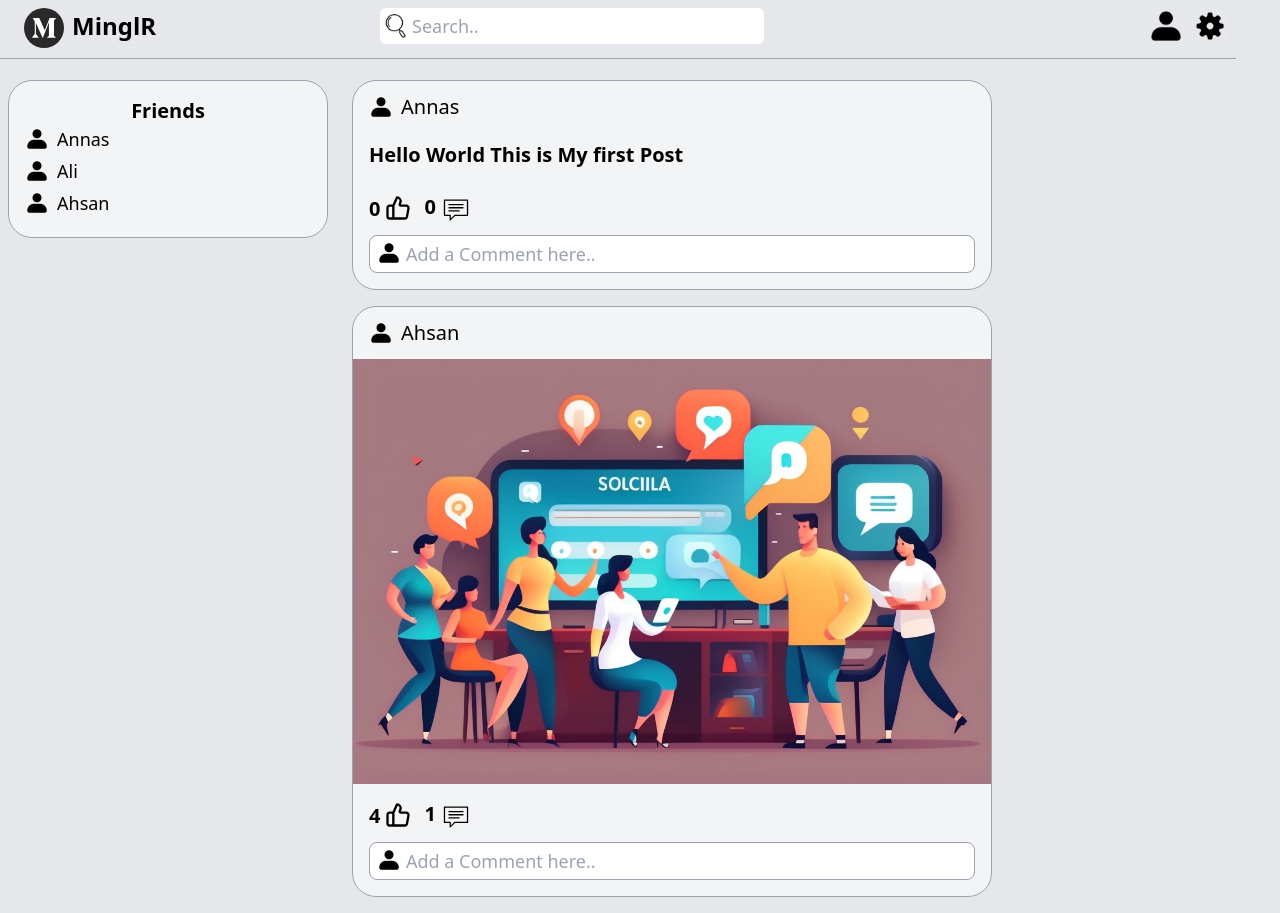
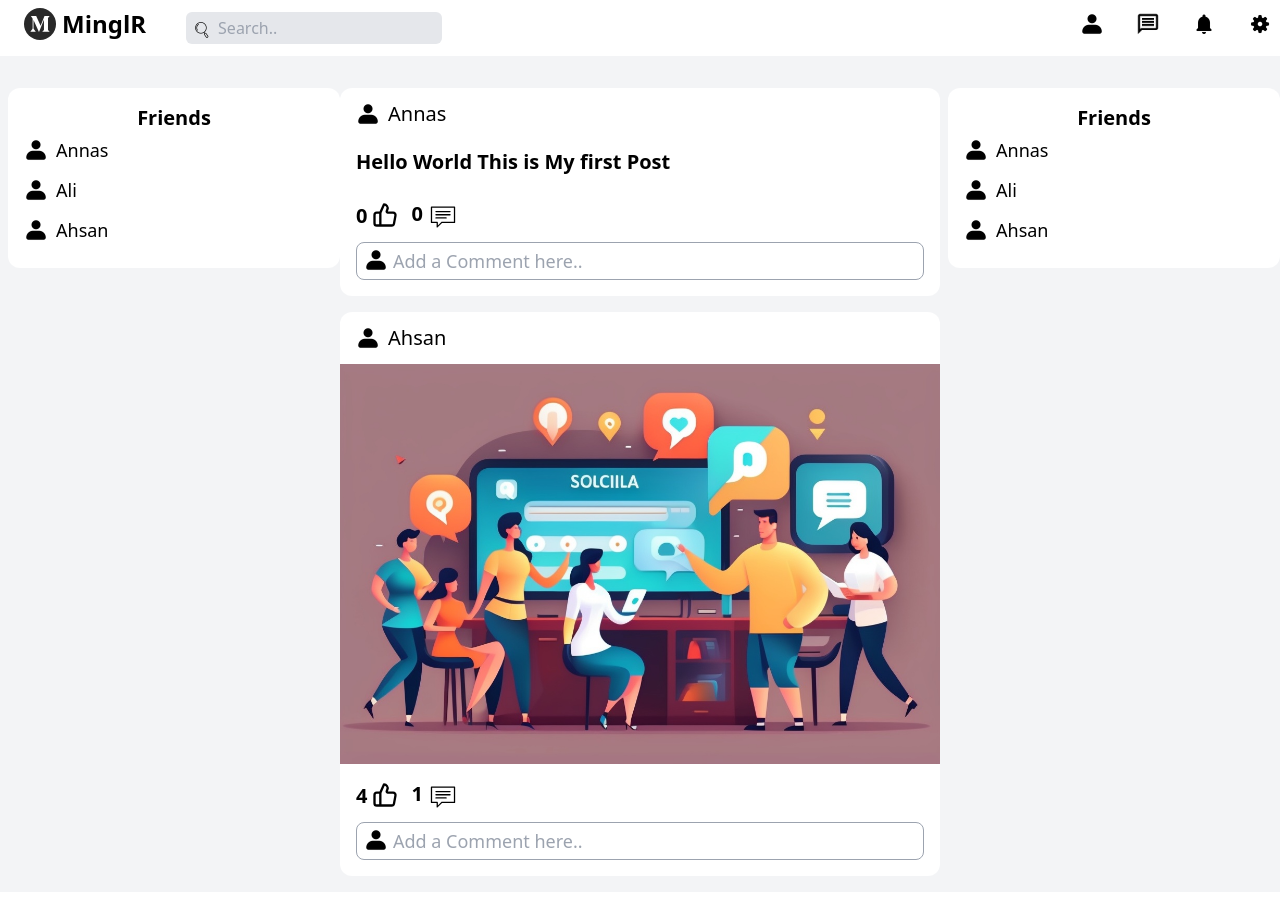
Before and after one commit to Annas03/minglr, a React (Vite) app in the folder client/: page /home in a window 1280 px wide. After the commit the page ends 892 px from the top, so only its background shows below. Built offline with nearby package versions, Linux system fonts and the light colour scheme.

Commit message:
sixth commit

```diff
--- a/client/src/components/Friend.jsx
+++ b/client/src/components/Friend.jsx
@@ -2,7 +2,7 @@ import React from 'react'
 
 const Friend = ({name, dp}) => {
   return (
-    <div className='flex'>
+    <div className='flex py-1'>
         <img className='h-6 mt-0.5' src={dp}/>
         <h1 className='mb-1 text-lg font-medium ml-2'>{name}</h1>
     </div>
--- a/client/src/components/Friends.jsx
+++ b/client/src/components/Friends.jsx
@@ -7,7 +7,7 @@ const Friends = () => {
     const [friend, setFriend] = useState([{name:"Annas", dp:account}, {name:"Ali", dp:account}, {name:"Ahsan", dp:account}])
 
   return (
-    <div className='bg-gray-100 border border-gray-400 rounded-3xl p-4 mt-20 ml-2 w-80 max-h-96 fixed'>
+    <div className='bg-white rounded-xl p-4 ml-2 w-86 h-min'>
         <h1 className='text-center font-semibold text-xl'>Friends</h1>
         {friend.map((f)=><Friend name={f.name} dp={f.dp}/>)}
     </div>
--- a/client/src/components/HomePage.jsx
+++ b/client/src/components/HomePage.jsx
@@ -11,16 +11,17 @@ const HomePage = () => {
   // const userName = useSelector(state => state.user.name)
 
   return (
-    <div className='relative bg-gray-200 min-h-screen max-h-max'>
-      <div className='max-w-7xl mx-auto'>
+    <div className='relative bg-gray-100 min-h-screen max-h-max'>
+      <div className='w-full bg-white h-14'>
           <NavBar/>
       </div>
       <Routes>
         <Route path='/' element={
-          <div className='max-w-7xl mx-auto'>
-          <div className='flex justify-between'>
+          <div className='max-w-screen-2xl mx-auto'>
+          <div className='flex justify-between mt-8'>
             <Friends/>
             <Posts/>
+            <Friends/>
           </div>
           </div>}/>
         <Route path='Annas' element={<UserView/>}/>
--- a/client/src/components/NavBar.jsx
+++ b/client/src/components/NavBar.jsx
@@ -4,6 +4,8 @@ import minglr from "../assets/medium.svg"
 import search from "../assets/search.png"
 import account from "../assets/account.png"
 import setting from "../assets/settings.png"
+import message from '../assets/message.png'
+import notification from '../assets/notifications.png'
 import { useSelector } from 'react-redux'
 
 const NavBar = () => {
@@ -12,24 +14,36 @@ const NavBar = () => {
   const navigate = useNavigate()
 
   return (
-    <div className="z-10 backdrop-blur p-2 border-b border-gray-400 flex justify-between fixed">
+    <div className="z-10 p-2 max-w-screen-2xl mx-auto flex justify-between">
+      <div className='relative flex'>
         <button className='flex lg:ml-4' onClick={() => {navigate('/home')}}>
-          <img src={minglr} className='h-10'/>
-          <h1 className='text-2xl pt-0.5 ml-2 font-bold'>MinglR</h1>
+          <img src={minglr} className='h-8'/>
+          <h1 className='text-2xl ml-1.5 font-bold'>MinglR</h1>
         </button>
-        <div className='relative mr-96 ml-56'>
-          <img className='h-6 mt-1.5 ml-1 absolute' src={search}/>
-          <input placeholder='Search..' className='bg-white w-96 rounded-md pl-8 text-lg py-1'/>
+        <div className='relative ml-10 mt-1'>
+          <img className='h-4 mt-2.5 ml-2 absolute' src={search}/>
+          <input placeholder='Search..' className='bg-gray-200 w-64 rounded-md pl-8 text-md py-1'/>
         </div>
-        <ul className='flex'>
-          <li className='mr-2'>
+      </div>
+        <ul className='flex justify-between w-48 mt-1'>
+          <li>
             <Link to="Annas">
-              <img className='h-9' src={account}/>
+              <img className='h-6 hover:animate-wiggle' src={account}/>
             </Link>
           </li>
           <li>
-          <button className='hover:border-b-2 border-b-blue-500'>
-            <img className='h-9' src={setting}/>
+          <button>
+            <img className='h-6 hover:animate-wiggle' src={message}/>
+          </button>
+          </li>
+          <li>
+          <button>
+            <img className='h-6 hover:animate-wiggle' src={notification}/>
+          </button>
+          </li>
+          <li>
+          <button>
+            <img className='h-6 hover:animate-spin-slow' src={setting}/>
           </button>
           </li>
         </ul>
--- a/client/src/components/Post.jsx
+++ b/client/src/components/Post.jsx
@@ -21,7 +21,7 @@ const Post = ({name, dp, content, contentType, likes, comment}) => {
     }
 
   return (
-    <div className='bg-gray-100 border border-gray-400 rounded-3xl mb-4'>
+    <div className='bg-white rounded-xl mb-4'>
         <div className='flex py-3 px-4'>
             <img className='h-6 mt-0.5' src={dp}/>
             <h1 className='ml-2 font-medium text-xl'>{name}</h1>
--- a/client/src/components/Posts.jsx
+++ b/client/src/components/Posts.jsx
@@ -10,7 +10,7 @@ const Posts = () => {
     {name:"Ahsan", dp:account, content:vec_img, contentType:"image", likes:4, comment:1}])
 
   return (
-    <div className='mt-20 w-1/2 ml-86'>
+    <div className='w-1/2'>
         {postlist.map((p)=><Post name={p.name} dp={p.dp} content={p.content} contentType={p.contentType} likes={p.likes} comment={p.comment}/>)}
     </div>
   )
--- a/client/tailwind.config.js
+++ b/client/tailwind.config.js
@@ -8,6 +8,19 @@ export default {
     extend: {
       margin: {
         '86': '22rem',
+      },
+      width: {
+        '86': '22rem',
+      },
+      keyframes: {
+        wiggle: {
+          '0%, 100%': { transform: 'rotate(-9deg)' },
+          '50%': { transform: 'rotate(9deg)' },
+        }
+      },
+      animation: {
+        'spin-slow': 'spin 3s linear infinite',
+        'wiggle': 'wiggle 1s ease-in-out infinite',
       }
     },
   },
```
Also changed, not shown: client/src/assets/message.png (added), client/src/assets/notifications.png (added).
